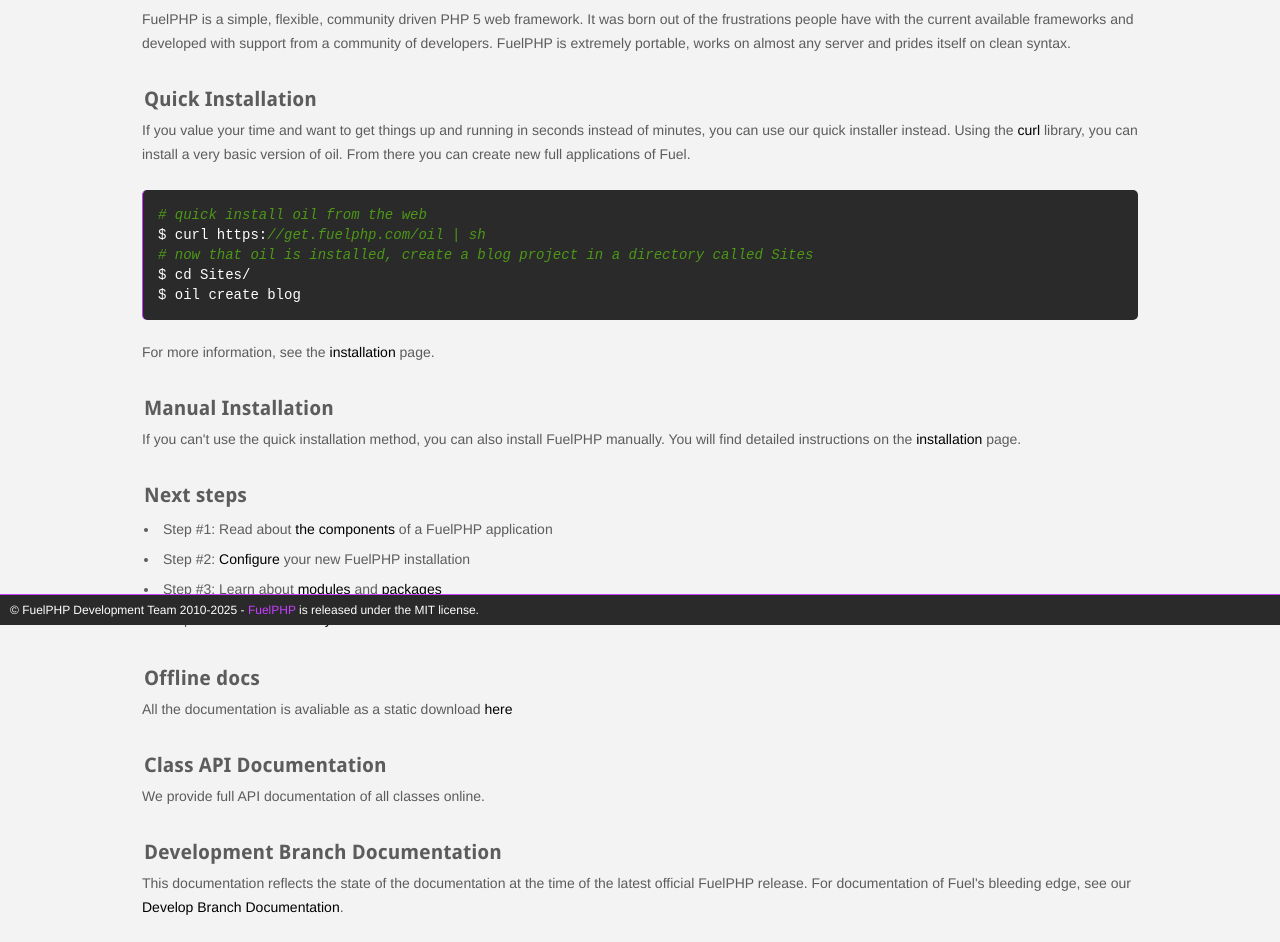
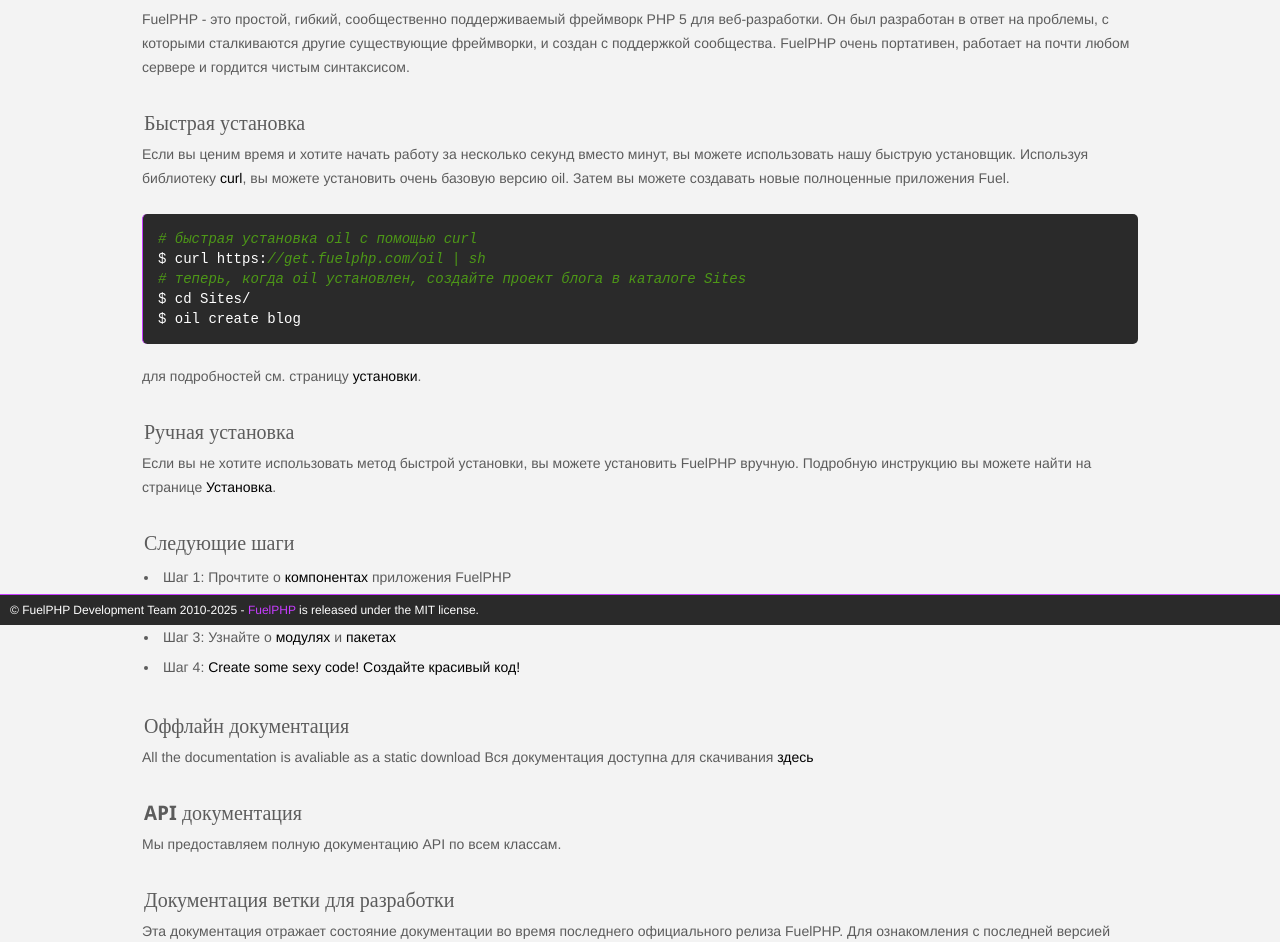
Before and after one commit to Brain8torm/fuelphp-docs-ru_RU, a plain HTML site: page index.html in a window 1280 px wide. Shown: the part 175-1117 px from the top of the page. Drawn offline with Linux system fonts and the light colour scheme.

Commit message:
index.html translated

```diff
--- a/index.html
+++ b/index.html
@@ -1,17 +1,19 @@
 <!doctype html>
-<html lang="en">
+<html lang="ru">
+
 <head>
 	<meta charset="UTF-8">
 	<meta name="viewport" content="width=device-width, initial-scale=1.0">
 	<link rel="stylesheet" href="./assets/css/combined.css?20170912">
 	<link rel="shortcut icon" href="./favicon.ico" />
- 	<script src="https://www.google.com/jsapi" type="text/javascript"></script>
+	<script src="https://www.google.com/jsapi" type="text/javascript"></script>
 	<script type="text/javascript">
 		var path = './';
 	</script>
 	<script src="./assets/js/combined.js?20170912"></script>
-	<title>FuelPHP Documentation</title>
+	<title>FuelPHP Документация</title>
 </head>
+
 <body>
 	<div id="container">
 		<header id="header">
@@ -21,81 +23,90 @@
 				</div>
 				<h1>
 					<a href="https://fuelphp.com"><img height="37px" width="147px" src="./assets/img/fuel.png" /></a>
-					<strong>Documentation</strong>
+					<strong>Документация</strong>
 				</h1>
 			</div>
 			<nav>
 				<div class="clear"></div>
 			</nav>
-			<a href="#" id="toc_handle">table of contents</a>
+			<a href="#" id="toc_handle">оглавление</a>
 			<div class="clear"></div>
 		</header>
 
 		<div id="main">
 
-			<h2>Welcome to FuelPHP</h2>
+			<h2>Добро пожаловать в FuelPHP</h2>
 
 			<p>
-				FuelPHP is a simple, flexible, community driven PHP 5 web framework. It was born out of the frustrations people have with the current available frameworks and developed
-				with support from a community of developers. FuelPHP is extremely portable, works on almost any server and prides itself on clean syntax.
+				FuelPHP - это простой, гибкий, сообщественно поддерживаемый фреймворк PHP 5 для веб-разработки. Он был
+				разработан в ответ на проблемы, с которыми сталкиваются другие существующие фреймворки, и создан с
+				поддержкой сообщества. FuelPHP очень портативен, работает на почти любом сервере и гордится чистым
+				синтаксисом.
 			</p>
 
-			<h3 id="quick_install">Quick Installation</h3>
+			<h3 id="quick_install">Быстрая установка</h3>
 
-			<p>If you value your time and want to get things up and running in seconds instead of minutes, you can use our quick installer instead. Using the <a href="http://en.wikipedia.org/wiki/CURL">curl</a> library, you can install a very basic version of oil. From there you can create new full applications of Fuel.</p>
+			<p>Если вы ценим время и хотите начать работу за несколько секунд вместо минут, вы можете использовать нашу
+				быструю установщик. Используя библиотеку <a href="http://en.wikipedia.org/wiki/CURL">curl</a>, вы можете
+				установить очень базовую версию oil. Затем вы можете создавать новые полноценные приложения Fuel.</p>
 
-			<pre class="cli"><code># quick install oil from the web
+			<pre class="cli"><code># быстрая установка oil с помощью curl
 $ curl https://get.fuelphp.com/oil | sh
-# now that oil is installed, create a blog project in a directory called Sites
+# теперь, когда oil установлен, создайте проект блога в каталоге Sites
 $ cd Sites/
 $ oil create blog</code></pre>
 
 			<p>
-				For more information, see the <a href="installation/instructions.html#command">installation</a> page.
+				для подробностей см. страницу <a href="installation/instructions.html#command">установки</a>.
 			</p>
 
-			<h3 id="manual_install">Manual Installation</h3>
+			<h3 id="manual_install">Ручная установка</h3>
 
 			<p>
-				If you can't use the quick installation method, you can also install FuelPHP manually.
-				You  will find detailed instructions on the <a href="installation/instructions.html#manual">installation</a> page.
+			Если вы не хотите использовать метод быстрой установки, вы можете установить FuelPHP вручную.
+				Подробную инструкцию вы можете найти на  странице <a
+					href="installation/instructions.html#manual">Установка</a>.
 			</p>
 
-			<h3 id="next_steps">Next steps</h3>
+			<h3 id="next_steps">Следующие шаги</h3>
 
 			<ul>
-				<li>Step #1: Read about <a href="general/mvc.html">the components</a> of a FuelPHP application</li>
-				<li>Step #2: <a href="general/configuration.html">Configure</a> your new FuelPHP installation</li>
-				<li>Step #3: Learn about <a href="general/modules.html">modules</a> and <a href="general/packages.html">packages</a></li>
-				<li>Step #4: <a href="general/controllers/base.html">Create some sexy code!</a></li>
+				<li>Шаг 1: Прочтите о <a href="general/mvc.html">компонентах</a> приложения FuelPHP</li>
+				<li>Шаг 2: <a href="general/configuration.html">Настройте</a> вашу новую установку FuelPHP</li>
+				<li>Шаг 3: Узнайте о <a href="general/modules.html">модулях</a> и <a
+						href="general/packages.html">пакетах</a></li>
+				<li>Шаг 4: <a href="general/controllers/base.html">Create some sexy code! Создайте красивый код!</a></li>
 			</ul>
 
-			<h3 id="docs_download">Offline docs</h3>
+			<h3 id="docs_download">Оффлайн документация</h3>
 
 			<p>
-				All the documentation is avaliable as a static download <a href="https://github.com/fuel/docs/archive/1.9/develop.zip" target="_blank">here</a>
+				All the documentation is avaliable as a static download Вся документация доступна для скачивания <a
+					href="https://github.com/fuel/docs/archive/1.9/develop.zip" target="_blank">здесь</a>
 			</p>
 
-			<h3 id="api_docs">Class API Documentation</h3>
+			<h3 id="api_docs">API документация</h3>
 
 			<p>
-				We provide full API documentation of all classes online.
+				Мы предоставляем полную документацию API по всем классам.
 			</p>
 
-			<h3 id="dev_docs">Development Branch Documentation</h3>
+			<h3 id="dev_docs">Документация ветки для разработки</h3>
 
 			<p>
-				This documentation reflects the state of the documentation at the time of the latest official FuelPHP release.
-				For documentation of Fuel's bleeding edge, see our <a href="http://www.fuelphp.com/dev-docs">Develop Branch Documentation</a>.
+				Эта документация отражает состояние документации во время последнего официального релиза FuelPHP.
+				Для ознакомления с последней версией документации, пожалуйста посетите <a href="http://www.fuelphp.com/dev-docs">Документацию ветки разработки</a>.
 			</p>
 
 		</div>
 
 		<footer>
 			<p>
-				&copy; FuelPHP Development Team 2010-2025 - <a href="https://fuelphp.com">FuelPHP</a> is released under the MIT license.
+				&copy; FuelPHP Development Team 2010-2025 - <a href="https://fuelphp.com">FuelPHP</a> is released under
+				the MIT license.
 			</p>
 		</footer>
 	</div>
 </body>
+
 </html>
```
